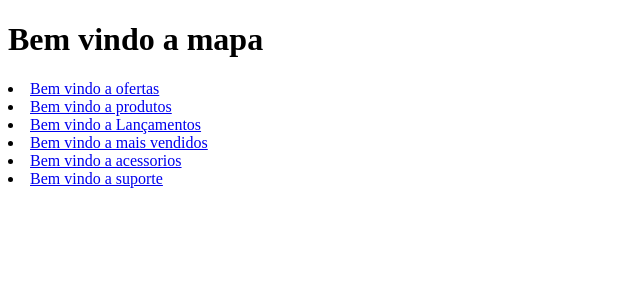
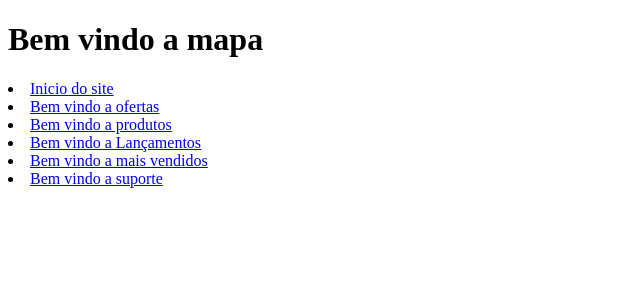
Before and after one commit to MauveMagician/UC7-Store, a Next.js app in the folder uc7-store/: page /mapa in a window 1280 px wide. Shown: the top 300 px of the page, without its empty margins (0-640 px from the left). Built offline with nearby package versions, Linux system fonts and the light colour scheme.

Commit message:
adicionar inicio ao mapa do site

```diff
--- a/uc7-store/pages/mapa.js
+++ b/uc7-store/pages/mapa.js
@@ -4,6 +4,9 @@ export default function Home() {
   return (
     <>
       <h1>Bem vindo a mapa</h1>
+      <li>
+        <Link href="/inicio">Inicio do site</Link>
+      </li>
       <li>
         <Link href="/ofertas">Bem vindo a ofertas</Link>
       </li>
@@ -17,9 +20,6 @@ export default function Home() {
         <Link href="/maisvendidos">Bem vindo a mais vendidos</Link>
       </li>
       <li>
-        <Link href="/acessorios">Bem vindo a acessorios</Link>
-      </li>
-      <li>
         <Link href="/suporte">Bem vindo a suporte</Link>
       </li>
     </>
```
Also changed, not shown: uc7-store/pages/inicio.js (+9 -0 lines).
